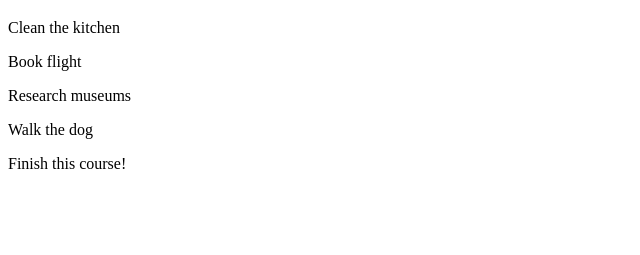
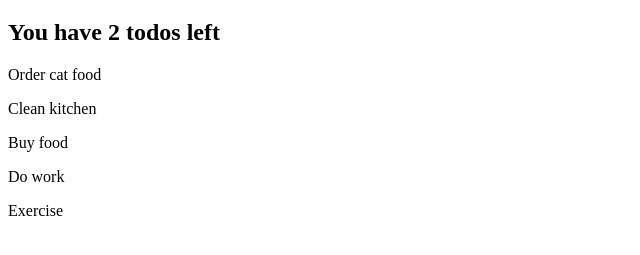
Before and after one commit to Peleda23/js-boot-camp, a plain HTML site: page todo-app/index.html in a window 1280 px wide. Shown: the part 61-316 px from the top of the page, without its empty margins (0-640 px from the left). Drawn offline with Linux system fonts and the light colour scheme.

Commit message:
Working with dom.

```diff
--- a/todo-app/index.html
+++ b/todo-app/index.html
@@ -8,11 +8,6 @@
 </head>
 <body>
     <h1>Some Todos!!!!</h1>
-    <p>Clean the kitchen</p>
-    <p>Book flight</p>
-    <p>Research museums</p>
-    <p>Walk the dog</p>
-    <p>Finish this course!</p>
     <script src="todo-app.js"></script>
 </body>
 </html>
--- a/todo-app/todo-app.js
+++ b/todo-app/todo-app.js
@@ -1,11 +1,39 @@
-const p = document.querySelectorAll('p');
-console.log(p);
-p.forEach(function(p){
-   const findTodo = function(para, todos){
-       return para.find(function(todo){
-           return todo.toLowerCase === todos;
-       });
-   };
-   findTodo(p, 'the');
-   console.log(p);
+const todos = [{
+        text: 'Order cat food',
+        completed: true
+    }, {
+        text: 'Clean kitchen',
+        completed: false
+    }, {
+        text: 'Buy food',
+        completed: true
+    }, {
+        text: 'Do work',
+        completed: false
+    }, {
+        text: 'Exercise',
+        completed: true
+    }];
+
+const incompleteTodos = todos.filter(function(todo){
+    return !todo.completed;
 });
+
+const summary = document.createElement('h2');
+summary.textContent = `You have ${incompleteTodos.length} todos left`;
+document.querySelector('body').appendChild(summary);
+
+todos.forEach(function(todo){
+    const p = document.createElement('p');
+    p.textContent = todo.text;
+    document.querySelector('body').appendChild(p);
+});
+
+
+// const paragraphs = document.querySelectorAll('p');
+
+// paragraphs.forEach(function(paragraph){
+//     if(paragraph.textContent.includes('the')){
+//         paragraph.remove();
+//     }
+// });
```
Also changed, not shown: note-app/notes-app.js (+18 -1 lines).
